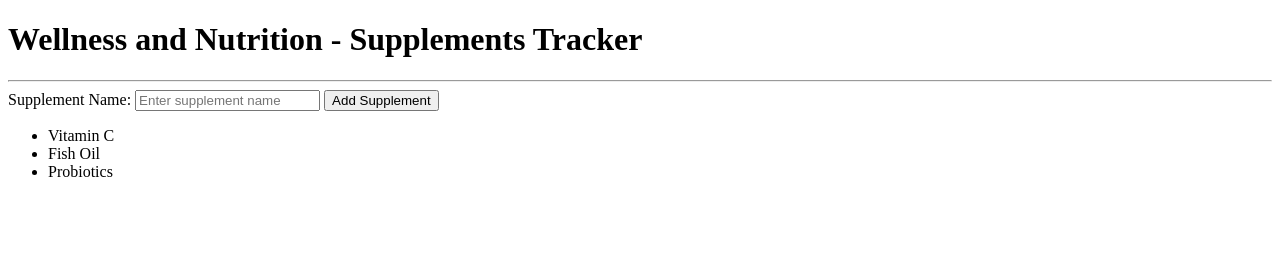
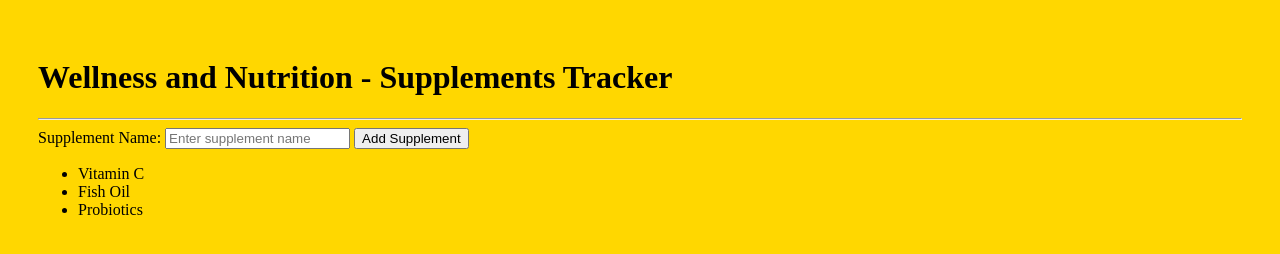
Before and after one commit to CISSEJACKA/PHASE--1-PROJECT, a plain HTML site: page index.html in a window 1280 px wide. Drawn offline with Linux system fonts and the light colour scheme.

Commit message:
complete project

```diff
--- a/index.html
+++ b/index.html
@@ -4,6 +4,13 @@
     <meta charset="UTF-8">
     <meta name="viewport" content="width=device-width, initial-scale=1.0">
     <title>Wellness and Nutrition - Supplements Tracker</title>
+    <style>
+        body {
+            font-family: 'Times New Roman', Times, serif;
+            background-color: gold;
+            padding: 30px;
+        }
+    </style>
     <link rel="stylesheet" href="styles.css">
 </head>
 <body>
```
